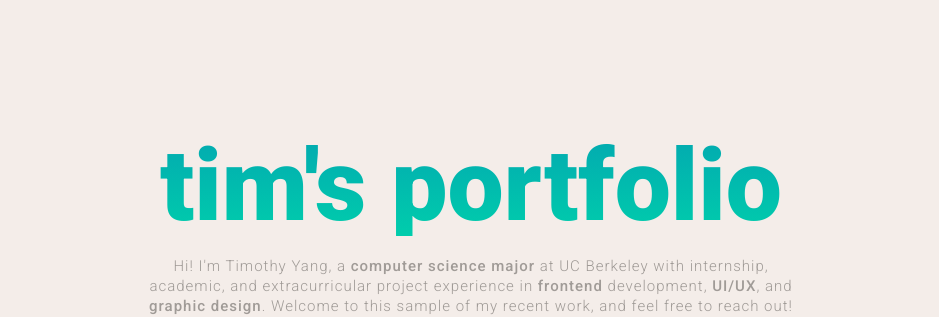
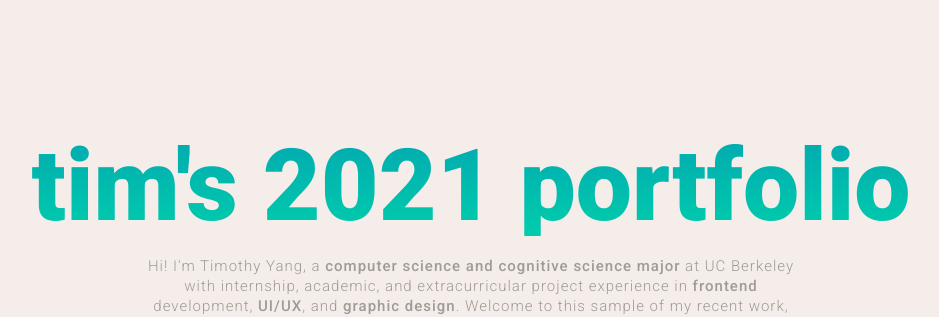
Before and after one commit to timoteayang/timoteayang.github.io, a plain HTML site: page index.html in a window 1280 px wide. Shown: the top 317 px of the page, without its empty margins (177-1116 px from the left). Drawn offline with Linux system fonts and the light colour scheme.

```diff
--- a/index.html
+++ b/index.html
@@ -113,8 +113,8 @@
         </style>
     </head>
     <body>
-        <h1>tim's portfolio</h1>
-        <p>Hi! I'm Timothy Yang, a <strong>computer science major</strong> at UC Berkeley with internship, academic, and extracurricular project experience in <strong>frontend</strong> development, <strong>UI/UX</strong>, and <strong>graphic design</strong>. Welcome to this sample of my recent work, and feel free to reach out!</p>
+        <h1>tim's 2021 portfolio</h1>
+        <p>Hi! I'm Timothy Yang, a <strong>computer science and cognitive science major</strong> at UC Berkeley with internship, academic, and extracurricular project experience in <strong>frontend</strong> development, <strong>UI/UX</strong>, and <strong>graphic design</strong>. Welcome to this sample of my recent work, and feel free to reach out!</p>
         <div id="socials">
             <a href="mailto:timoteayang@berkeley.edu" id="email">
                 <svg xmlns="http://www.w3.org/2000/svg" viewBox="0 0 56.47 40.33" id="emailimg"><defs><style>.cls-1{fill:#a09b97;}</style></defs><g id="Layer_2" data-name="Layer 2"><g id="Layer_1-2" data-name="Layer 1"><path class="cls-1" d="M2.56,0,28.23,21.19,54.21.06C54.11,0,2.56,0,2.56,0Z"/><path class="cls-1" d="M29.51,29.22a2,2,0,0,1-2.56,0L0,7v31.3a2,2,0,0,0,2,2H54.45a2,2,0,0,0,2-2v-31Z"/></g></g></svg>
```
